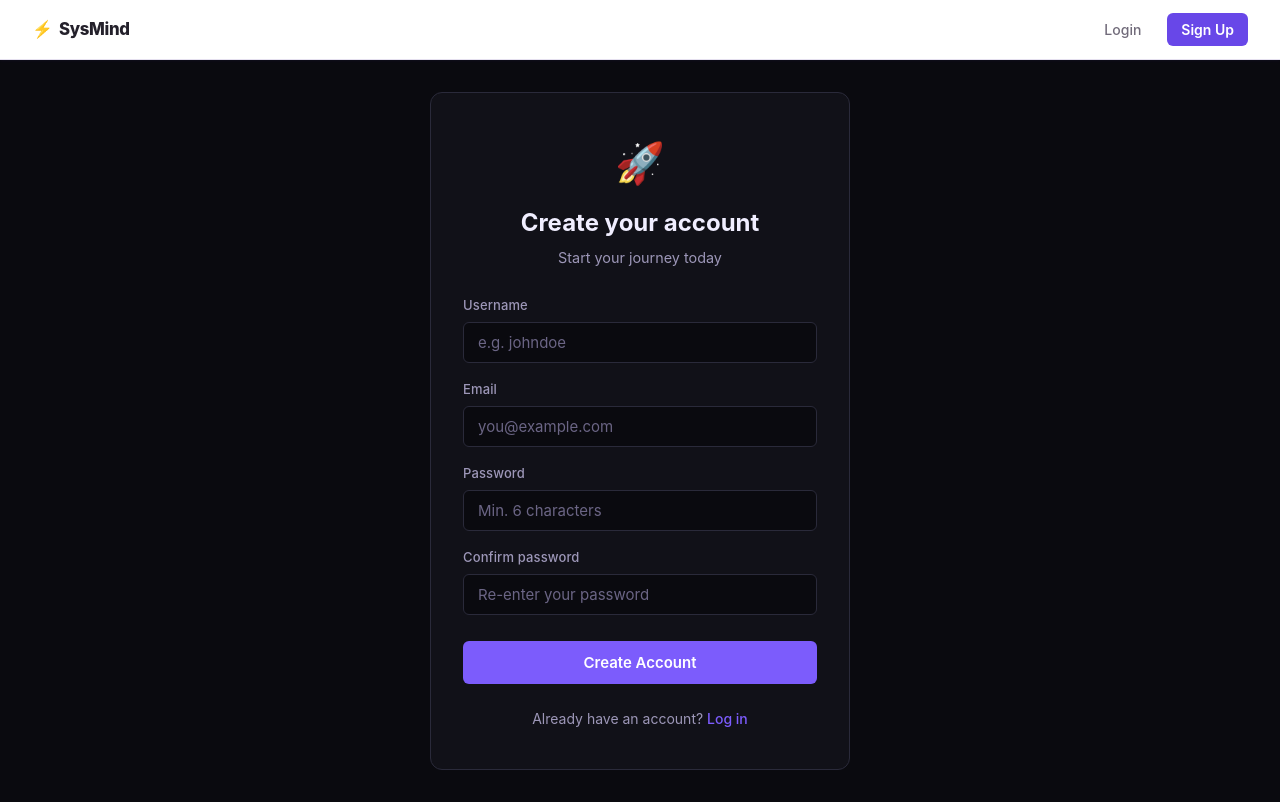
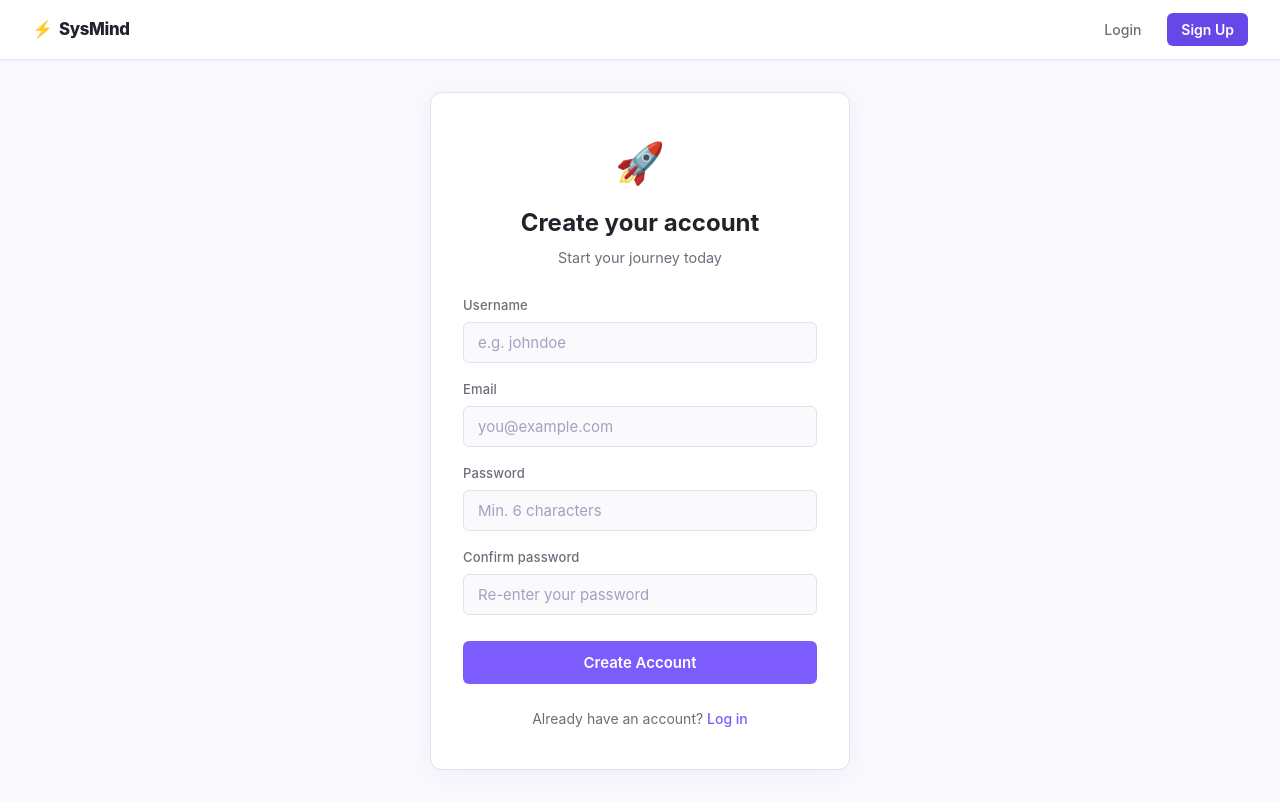
Before and after one commit to Sunayana4783/sysmind, a React (Vite) app in the folder frontend/: page /signup in a window 1280 px wide. Built offline with nearby package versions, Linux system fonts and the light colour scheme; no server answers.

Commit message:
Fix auth pages to use hardcoded light colors instead of dark CSS vars

```diff
--- a/frontend/src/pages/Auth.css
+++ b/frontend/src/pages/Auth.css
@@ -1,21 +1,22 @@
 /* ── Auth pages: Sign Up & Login ──────────────────────────────────────────── */
 
 .auth-page {
-  min-height: calc(100vh - 60px); /* subtract navbar height */
+  min-height: calc(100vh - 60px);
   display: flex;
   align-items: center;
   justify-content: center;
   padding: 2rem 1rem;
-  background: var(--bg-primary);
+  background: #FAF9FC;  /* always light — dark theme not used on auth pages */
 }
 
 .auth-card {
   width: 100%;
   max-width: 420px;
-  background: var(--bg-secondary);
-  border: 1px solid var(--border);
+  background: #ffffff;
+  border: 1.5px solid #E5E0EF;
   border-radius: 12px;
   padding: 2.5rem 2rem;
+  box-shadow: 0 4px 24px rgba(124,92,252,0.08);
 }
 
 /* ── Header ─────────────────────────────────────────────────────────────── */
@@ -32,13 +33,13 @@
 .auth-card__title {
   font-size: 1.5rem;
   font-weight: 700;
-  color: var(--text-primary);
+  color: #24212B;
   margin-bottom: 0.35rem;
 }
 
 .auth-card__subtitle {
   font-size: 0.9rem;
-  color: var(--text-secondary);
+  color: #716B7A;
 }
 
 /* ── Alerts ─────────────────────────────────────────────────────────────── */
@@ -80,15 +81,15 @@
 .auth-form__label {
   font-size: 0.8125rem;
   font-weight: 500;
-  color: var(--text-secondary);
+  color: #716B7A;
   letter-spacing: 0.01em;
 }
 
 .auth-form__input {
-  background: var(--input-bg);
-  border: 1px solid var(--input-border);
+  background: #FAF9FC;
+  border: 1px solid #E5E0EF;
   border-radius: 6px;
-  color: var(--text-primary);
+  color: #24212B;
   font-size: 0.9375rem;
   padding: 0.625rem 0.875rem;
   transition: border-color 0.15s ease, box-shadow 0.15s ease;
@@ -97,7 +98,7 @@
 }
 
 .auth-form__input::placeholder {
-  color: var(--text-muted);
+  color: #A89FC0;
 }
 
 .auth-form__input:focus {
@@ -146,11 +147,11 @@
   margin-top: 1.5rem;
   text-align: center;
   font-size: 0.875rem;
-  color: var(--text-secondary);
+  color: #716B7A;
 }
 
 .auth-card__footer a {
-  color: var(--accent-blue);
+  color: #7C5CFC;
   font-weight: 500;
 }
 
```
